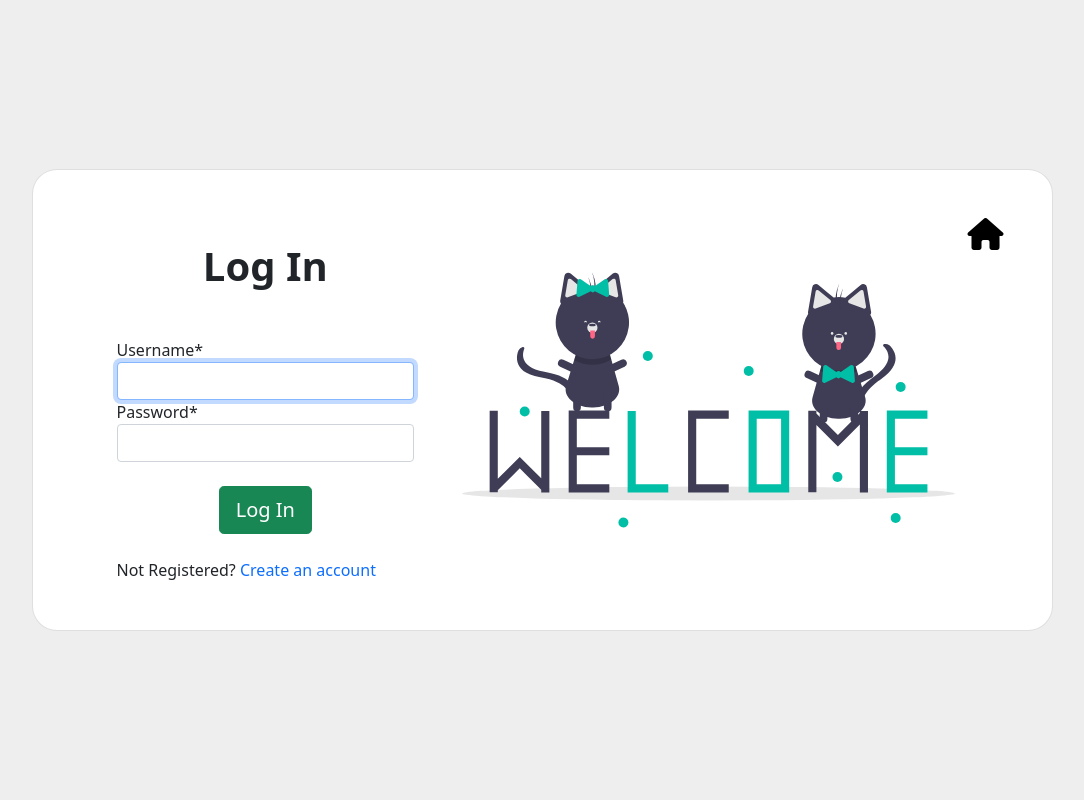
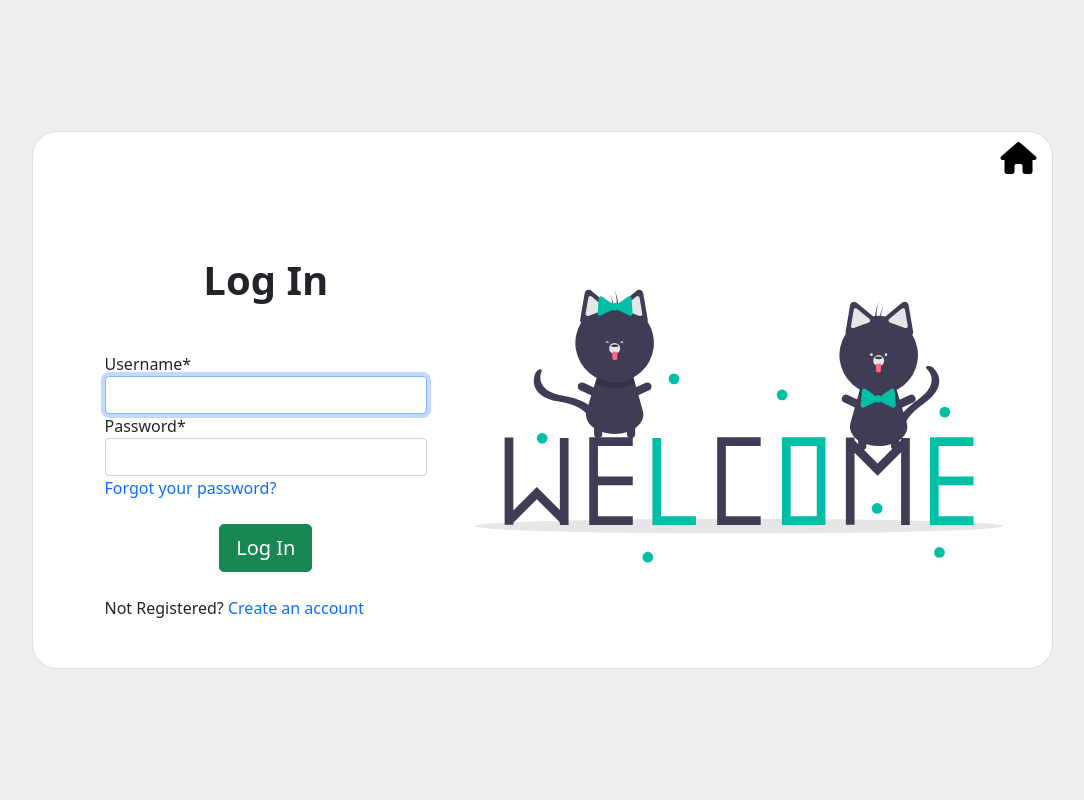
Before and after one commit to Yukira08/Chat-App, a Django app: page /accounts/login/ in a window 1280 px wide. Shown: the whole page, without its empty margins (98-1182 px from the left). Run offline with Django 3.2, Linux system fonts and the light colour scheme; some libraries are stand-ins or nearby versions.

Commit message:
Update Login.html

```diff
--- a/accounts/templates/base.html
+++ b/accounts/templates/base.html
@@ -18,8 +18,9 @@
       <div class="row d-flex justify-content-center align-items-center h-100">
         <div class="col-lg-12 col-xl-11">
           <div class="card text-black" style="border-radius: 25px;">
+            <a href="{% url 'home'%}"><i class="fas fa-home fa-2x" style="float: right; color: black; padding: 10px 15px;"></i></a>
             <div class="card-body p-md-5">
-              <a href="{% url 'home'%}"><i class="fas fa-home fa-2x" style="float: right; color: black;"></i></a>
+
               <div class="row justify-content-center">
                 <div class="col-md-10 col-lg-6 col-xl-5 order-2 order-lg-1">
                     <form class="mx-1 mx-md-4">
--- a/accounts/templates/registration/login.html
+++ b/accounts/templates/registration/login.html
@@ -8,7 +8,8 @@
   <form method="post">
     {% csrf_token %}
     {{ form | crispy }}
-    <br>
+    <a href="" class="text-decoration-none">Forgot your password?</a>
+    <br><br>
     <div class="d-flex justify-content-center mx-4 mb-3 mb-lg-4">
       <button type="button" class="btn btn-success btn-lg">Log In</button>
     </div>
```
